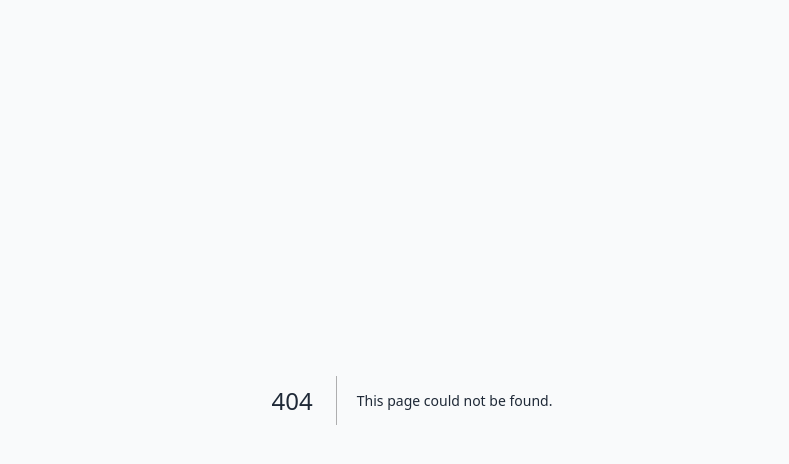
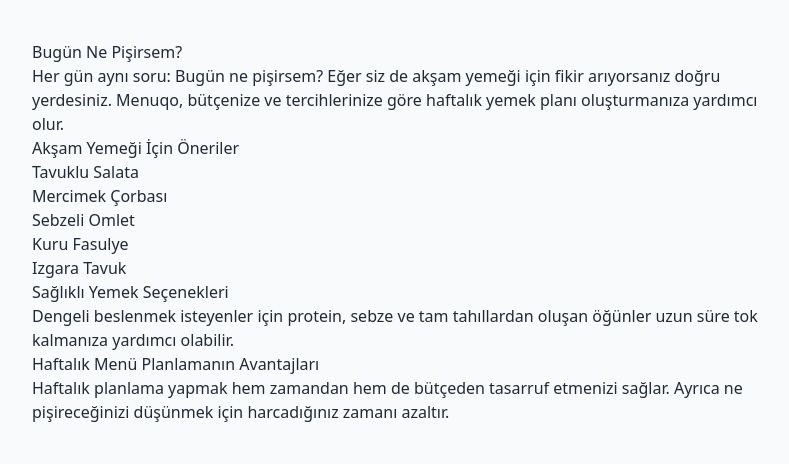
Before and after one commit to chemistleo/stackblitz-nextjsversion, a Next.js app: page /bugun-ne-pisirsem in a window 1280 px wide. Before the commit this address had no page. Shown: the top 464 px of the page, without its empty margins (228-1017 px from the left). Built offline with nearby package versions, Linux system fonts and the light colour scheme.

Commit message:
bugun-ne-pisirsem eklendi

```diff
--- /dev/null
+++ b/app/bugun-ne-pisirsem/page.js
@@ -0,0 +1,38 @@
+export default function BugunNePisirsemPage() {
+    return (
+      <main style={{ maxWidth: "800px", margin: "0 auto", padding: "40px 20px" }}>
+        <h1>Bugün Ne Pişirsem?</h1>
+
+        <p>
+          Her gün aynı soru: Bugün ne pişirsem? Eğer siz de akşam yemeği için
+          fikir arıyorsanız doğru yerdesiniz. Menuqo, bütçenize ve tercihlerinize
+          göre haftalık yemek planı oluşturmanıza yardımcı olur.
+        </p>
+
+        <h2>Akşam Yemeği İçin Öneriler</h2>
+
+        <ul>
+          <li>Tavuklu Salata</li>
+          <li>Mercimek Çorbası</li>
+          <li>Sebzeli Omlet</li>
+          <li>Kuru Fasulye</li>
+          <li>Izgara Tavuk</li>
+        </ul>
+
+        <h2>Sağlıklı Yemek Seçenekleri</h2>
+
+        <p>
+          Dengeli beslenmek isteyenler için protein, sebze ve tam tahıllardan
+          oluşan öğünler uzun süre tok kalmanıza yardımcı olabilir.
+        </p>
+
+        <h2>Haftalık Menü Planlamanın Avantajları</h2>
+
+        <p>
+          Haftalık planlama yapmak hem zamandan hem de bütçeden tasarruf
+          etmenizi sağlar. Ayrıca ne pişireceğinizi düşünmek için harcadığınız
+          zamanı azaltır.
+        </p>
+      </main>
+    );
+  }
```
